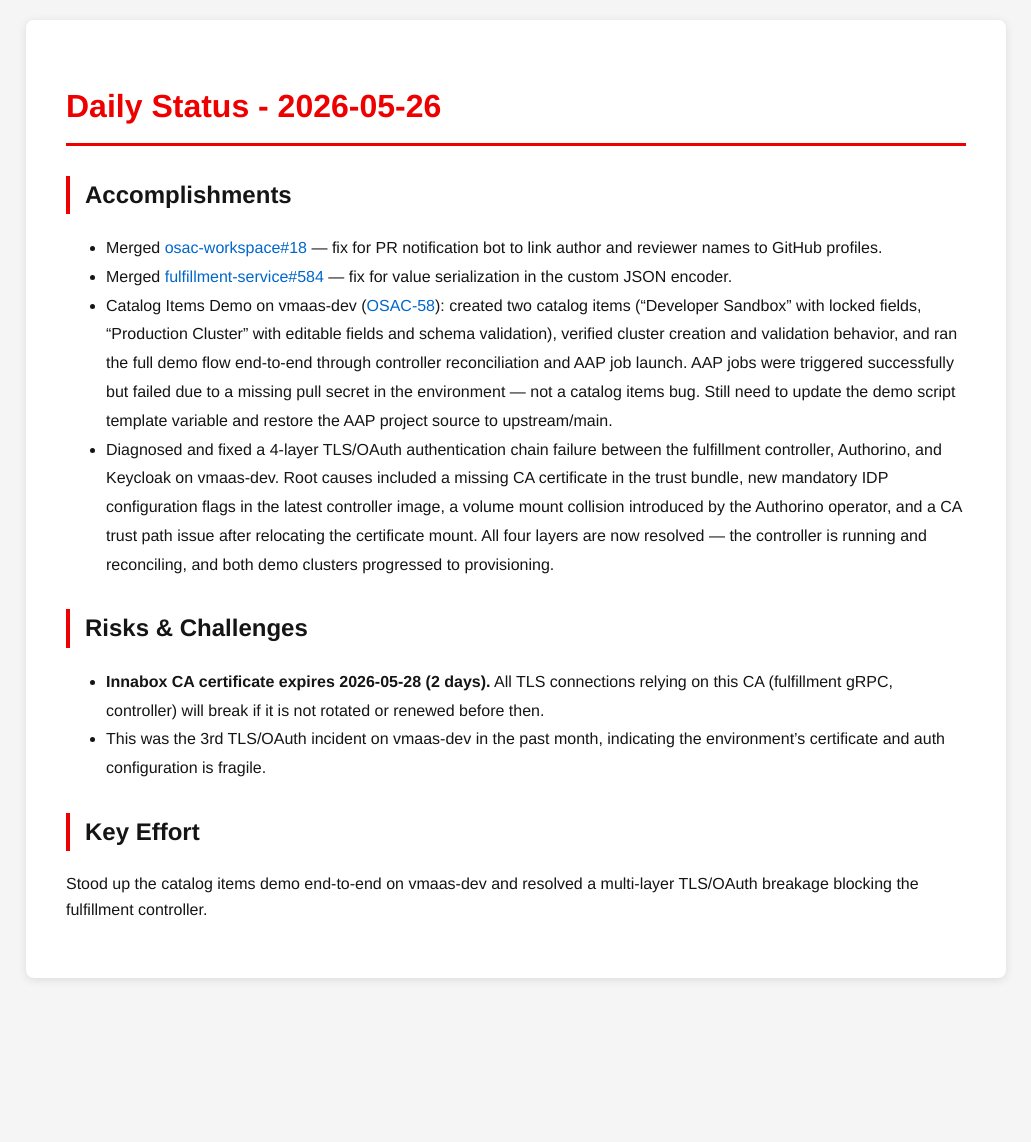
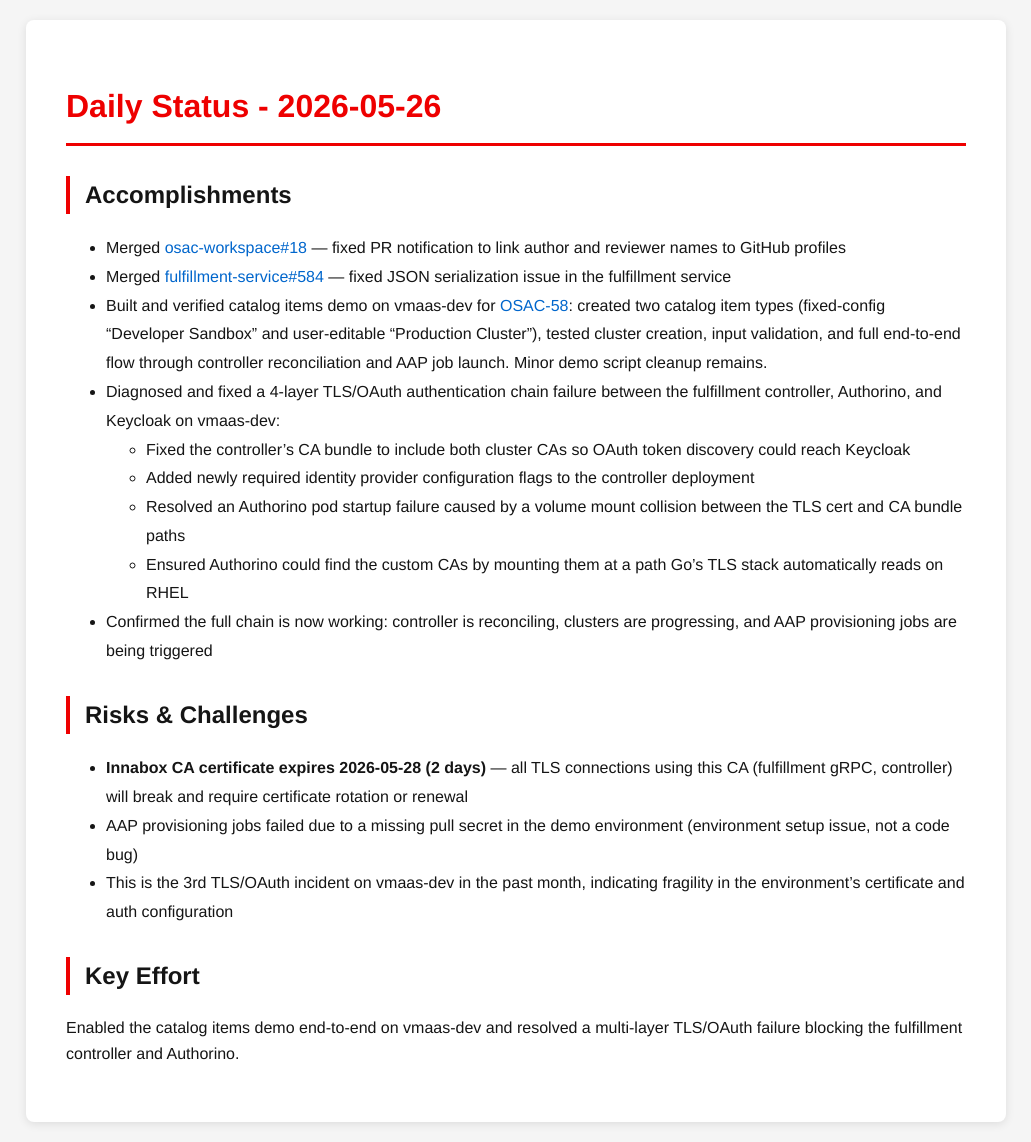
Before and after one commit to tzvatot/daily-status, a Jekyll site: the page built from 2026-05-26.md, in a window 1280 px wide. Shown: the whole page, without its empty margins (124-1155 px from the left). Built offline with Jekyll 4.4.1, drawn with Linux system fonts in a browser that asks for light colours; before the commit the page ends 998 px from its top, so only the background shows below that.

Commit message:
Daily status update - 2026-05-26

```diff
--- a/2026-05-26.md
+++ b/2026-05-26.md
@@ -7,14 +7,20 @@
 # Daily Status - 2026-05-26
 
 ## Accomplishments
-- Merged [osac-workspace#18](https://github.com/osac-project/osac-workspace/pull/18) — fix for PR notification bot to link author and reviewer names to GitHub profiles.
-- Merged [fulfillment-service#584](https://github.com/osac-project/fulfillment-service/pull/584) — fix for value serialization in the custom JSON encoder.
-- Catalog Items Demo on vmaas-dev ([OSAC-58](https://redhat.atlassian.net/browse/OSAC-58)): created two catalog items ("Developer Sandbox" with locked fields, "Production Cluster" with editable fields and schema validation), verified cluster creation and validation behavior, and ran the full demo flow end-to-end through controller reconciliation and AAP job launch. AAP jobs were triggered successfully but failed due to a missing pull secret in the environment — not a catalog items bug. Still need to update the demo script template variable and restore the AAP project source to upstream/main.
-- Diagnosed and fixed a 4-layer TLS/OAuth authentication chain failure between the fulfillment controller, Authorino, and Keycloak on vmaas-dev. Root causes included a missing CA certificate in the trust bundle, new mandatory IDP configuration flags in the latest controller image, a volume mount collision introduced by the Authorino operator, and a CA trust path issue after relocating the certificate mount. All four layers are now resolved — the controller is running and reconciling, and both demo clusters progressed to provisioning.
+- Merged [osac-workspace#18](https://github.com/osac-project/osac-workspace/pull/18) — fixed PR notification to link author and reviewer names to GitHub profiles
+- Merged [fulfillment-service#584](https://github.com/osac-project/fulfillment-service/pull/584) — fixed JSON serialization issue in the fulfillment service
+- Built and verified catalog items demo on vmaas-dev for [OSAC-58](https://redhat.atlassian.net/browse/OSAC-58): created two catalog item types (fixed-config "Developer Sandbox" and user-editable "Production Cluster"), tested cluster creation, input validation, and full end-to-end flow through controller reconciliation and AAP job launch. Minor demo script cleanup remains.
+- Diagnosed and fixed a 4-layer TLS/OAuth authentication chain failure between the fulfillment controller, Authorino, and Keycloak on vmaas-dev:
+  - Fixed the controller's CA bundle to include both cluster CAs so OAuth token discovery could reach Keycloak
+  - Added newly required identity provider configuration flags to the controller deployment
+  - Resolved an Authorino pod startup failure caused by a volume mount collision between the TLS cert and CA bundle paths
+  - Ensured Authorino could find the custom CAs by mounting them at a path Go's TLS stack automatically reads on RHEL
+- Confirmed the full chain is now working: controller is reconciling, clusters are progressing, and AAP provisioning jobs are being triggered
 
 ## Risks & Challenges
-- **Innabox CA certificate expires 2026-05-28 (2 days).** All TLS connections relying on this CA (fulfillment gRPC, controller) will break if it is not rotated or renewed before then.
-- This was the 3rd TLS/OAuth incident on vmaas-dev in the past month, indicating the environment's certificate and auth configuration is fragile.
+- **Innabox CA certificate expires 2026-05-28 (2 days)** — all TLS connections using this CA (fulfillment gRPC, controller) will break and require certificate rotation or renewal
+- AAP provisioning jobs failed due to a missing pull secret in the demo environment (environment setup issue, not a code bug)
+- This is the 3rd TLS/OAuth incident on vmaas-dev in the past month, indicating fragility in the environment's certificate and auth configuration
 
 ## Key Effort
-Stood up the catalog items demo end-to-end on vmaas-dev and resolved a multi-layer TLS/OAuth breakage blocking the fulfillment controller.
+Enabled the catalog items demo end-to-end on vmaas-dev and resolved a multi-layer TLS/OAuth failure blocking the fulfillment controller and Authorino.
```
